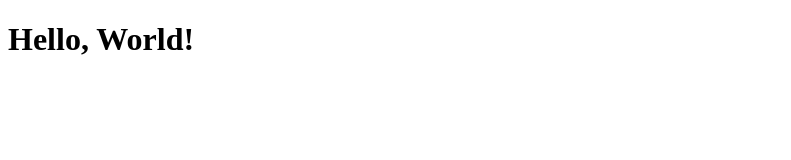
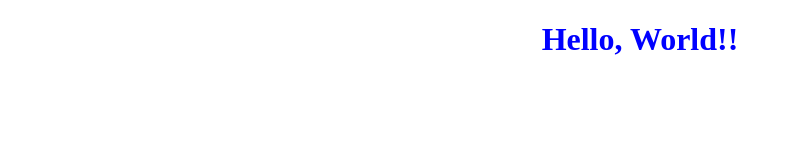
Before and after one commit to audittstation-bit/Productshop, a plain HTML site: page Practice/index.html in a window 1280 px wide. Shown: the whole page, without its empty margins (0-791 px from the left). Drawn offline with Linux system fonts and the light colour scheme.

Commit message:
新增CSS樣式

```diff
--- a/Practice/index.html
+++ b/Practice/index.html
@@ -4,8 +4,9 @@
     <meta charset="UTF-8">
     <meta name="viewport" content="width=device-width, initial-scale=1.0">
     <title>Document</title>
+    <link rel="stylesheet" href="styles.css">
 </head>
 <body>
-    <h1>Hello, World!</h1>
+    <h1>Hello, World!!</h1>
 </body>
 </html>
--- /dev/null
+++ b/Practice/styles.css
@@ -0,0 +1,5 @@
+h1{
+
+    color: blue;
+    text-align: center;
+}
```
